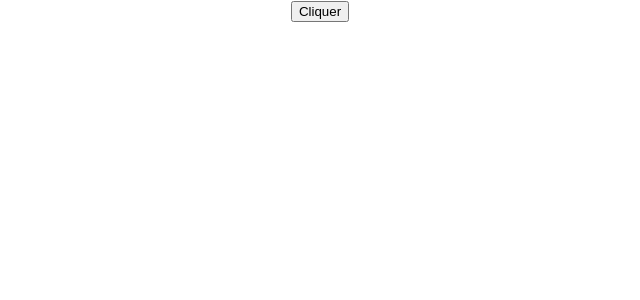
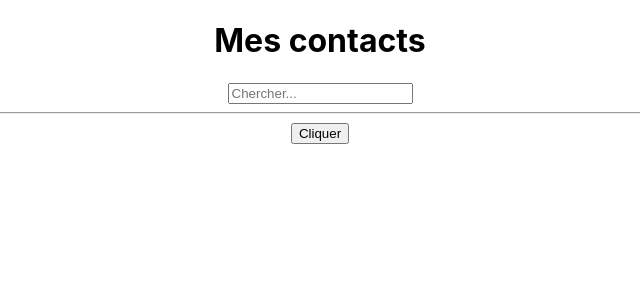
Before and after one commit to esperantkela/React-custom-hook, a React (Create React App) app: page / in a window 1280 px wide. Shown: the top 300 px of the page, without its empty margins (320-960 px from the left). Built offline with nearby package versions, Linux system fonts and the light colour scheme; no server answers.

Commit message:
fetch data

```diff
--- a/src/App.js
+++ b/src/App.js
@@ -1,10 +1,13 @@
 import logo from './logo.svg';
 import './App.css';
 import ClickSayHello from './components/ClickSayHello';
+import MyContacts from './components/MyContacts';
 
 function App() {
   return (
     <div className="App">
+      <h1>Mes contacts</h1>
+      <MyContacts/>
       <ClickSayHello/>
     </div>
   );
--- a/src/components/ClickSayHello.js
+++ b/src/components/ClickSayHello.js
@@ -3,10 +3,19 @@ import useUpdateDocTitle from './hooks/useUpdateDocTitle';
 
 function ClickSayHello() {
     const [text, setText] = useState('');
+    const [isTrue, setIsTrue] = useState(true);
     useUpdateDocTitle(text)
 
+    useEffect(() =>{
+        if(isTrue){
+            setText('Bonjour')
+        }else{
+            setText('Bonsoir')
+        }
+    })
+
   return (
-    <button onClick={()=>setText('Hello word')}>Cliquer</button>
+    <button onClick={()=>setIsTrue(!isTrue)}>Cliquer</button>
   )
 }
 
--- a/src/components/MyContacts.js
+++ b/src/components/MyContacts.js
@@ -1,8 +1,32 @@
-import React from 'react'
+import React, {useState, useEffect} from 'react'
+import Search from './Search'
+import useUpdateDocTitle from './hooks/useUpdateDocTitle';
 
 function MyContacts() {
+
+    const [search,setSearch] = useState('');
+    const [isLoading,setIsLoading] = useState(true);
+    const [users,setUsers] = useState({});
+    useUpdateDocTitle(search)
+    const searchChange = (e)=>{
+        setSearch(e.target.value )
+    }
+
+    useEffect(() => {
+        fetch('https://jsonplaceholder.typicode.com/users')
+        .then(response => response.json())
+        .then(json => {
+            setUsers(json)
+            setIsLoading(false)
+        })
+
+    }, []);
+
   return (
-    <div>MyContacts</div>
+    <Search
+    searchStr={search}
+    searchHandler={searchChange}
+    />
   )
 }
 
--- a/src/components/Search.js
+++ b/src/components/Search.js
@@ -1,14 +1,15 @@
 import React from 'react'
 
-function Search() {
+function Search({searchStr, searchHandler}) {
   return (
     <>
         <input
             type='text'
             placeholder='Chercher...'
-            value={}
-            onChange={}
+            value={searchStr}
+            onChange={searchHandler}
         />
+        <hr/>
     </>
   )
 }
```
